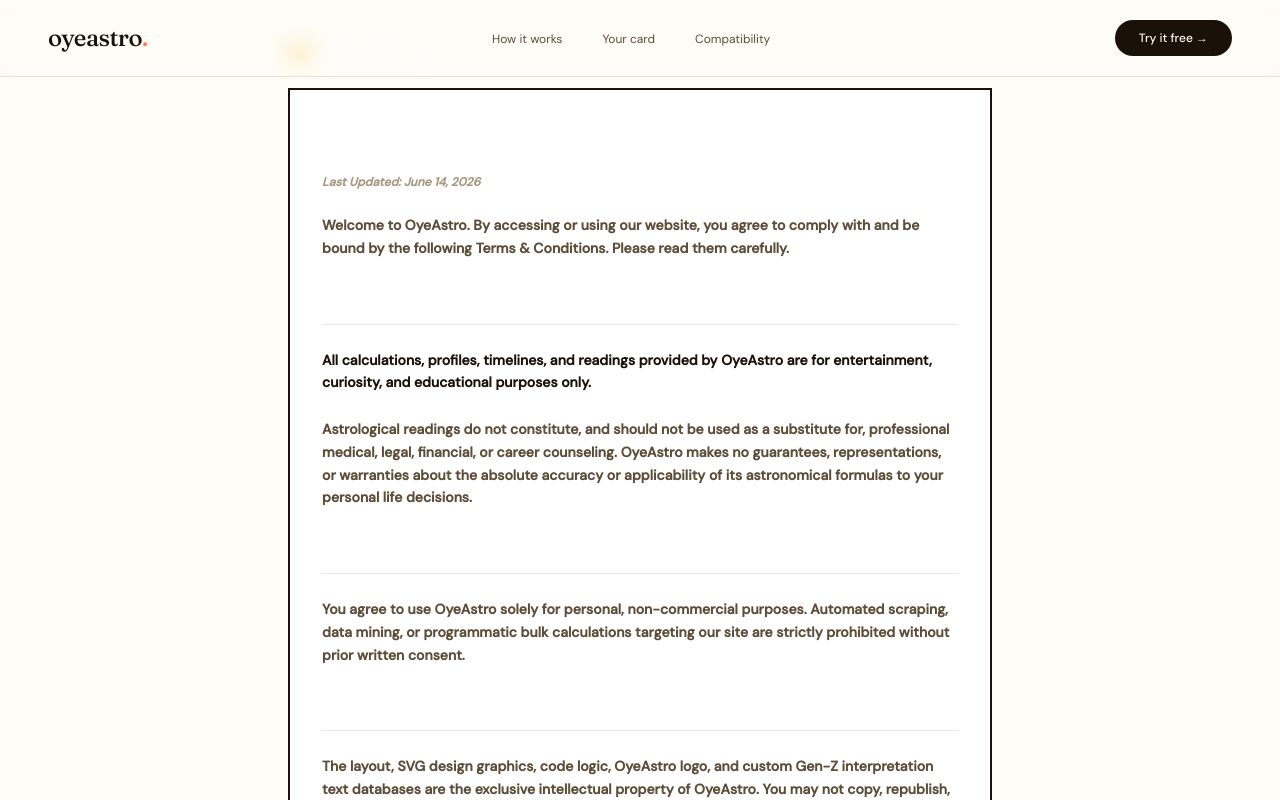
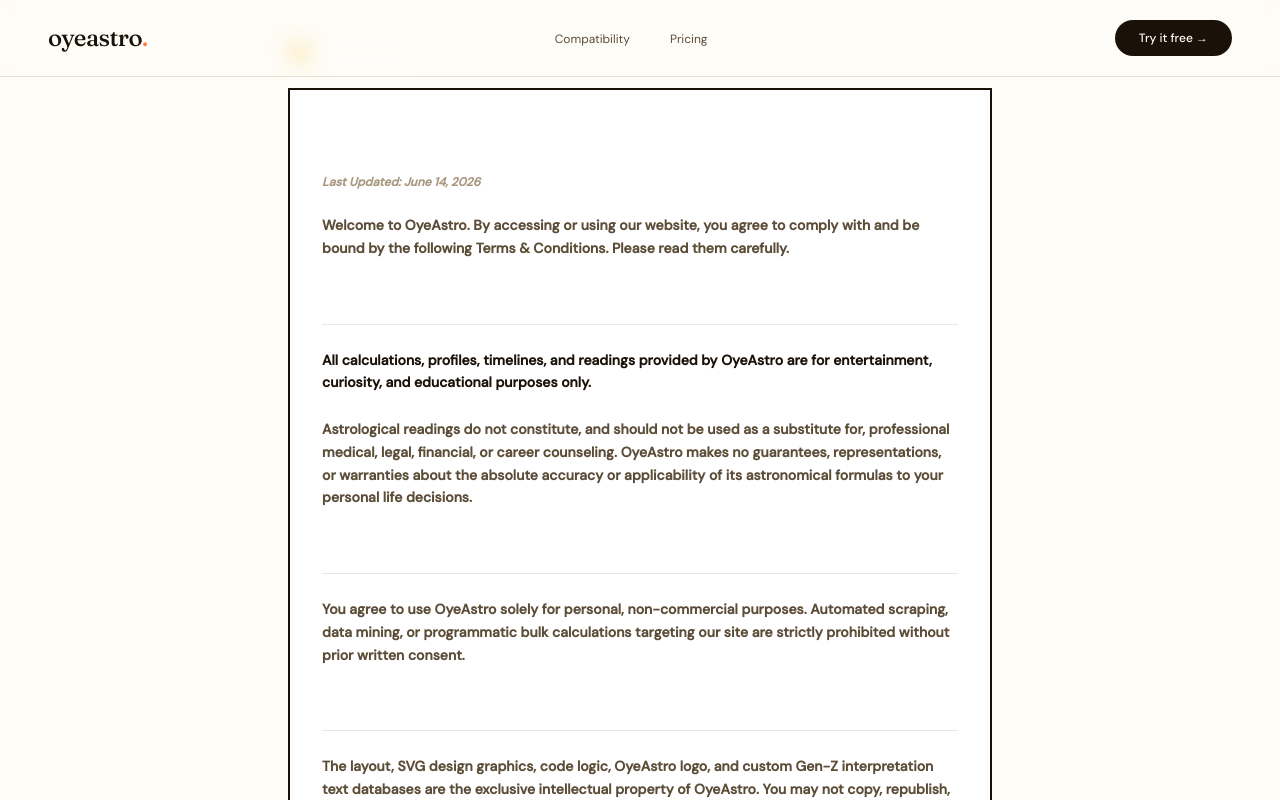
Before and after one commit to shivampandeyy97-cmd/oyeastro, a Next.js app in the folder oyeastro-next/: page /terms in a window 1280 px wide. Shown: the top 800 px of the page. Built offline with nearby package versions, Linux system fonts and the light colour scheme.

Commit message:
fix: resolve broken relative navigation links in Header across child pages

```diff
--- a/oyeastro-next/src/components/Header.tsx
+++ b/oyeastro-next/src/components/Header.tsx
@@ -3,13 +3,6 @@
 import Link from 'next/link'
 
 export default function Header() {
-  const handleCtaClick = () => {
-    const resultsSection = document.getElementById('results')
-    if (resultsSection) {
-      resultsSection.scrollIntoView({ behavior: 'smooth' })
-    }
-  }
-
   return (
     <nav className="fixed top-0 left-0 right-0 z-50 flex items-center justify-between padding-6 px-12 py-5 bg-ivory/90 backdrop-blur-md border-b-[0.5px] border-border">
       <Link href="/" className="font-display text-2xl font-medium text-ink tracking-tight">
@@ -17,27 +10,22 @@
       </Link>
       <ul className="hidden md:flex gap-10 list-none">
         <li>
-          <Link href="#how" className="text-xs text-ink-mid hover:text-ink transition-colors">
-            How it works
+          <Link href="/#match" className="text-xs text-ink-mid hover:text-ink transition-colors">
+            Compatibility
           </Link>
         </li>
         <li>
-          <Link href="#results" className="text-xs text-ink-mid hover:text-ink transition-colors">
-            Your card
-          </Link>
-        </li>
-        <li>
-          <Link href="#match" className="text-xs text-ink-mid hover:text-ink transition-colors">
-            Compatibility
+          <Link href="/#pricing" className="text-xs text-ink-mid hover:text-ink transition-colors">
+            Pricing
           </Link>
         </li>
       </ul>
-      <button
-        onClick={handleCtaClick}
-        className="bg-ink text-ivory px-6 py-2.5 rounded-full text-xs font-medium hover:bg-coral hover:-translate-y-[1px] transition-all duration-200 border-none cursor-pointer font-body"
+      <Link
+        href="/"
+        className="bg-ink text-ivory px-6 py-2.5 rounded-full text-xs font-medium hover:bg-coral hover:-translate-y-[1px] transition-all duration-200 border-none cursor-pointer font-body no-underline"
       >
         Try it free →
-      </button>
+      </Link>
     </nav>
   )
 }
```
